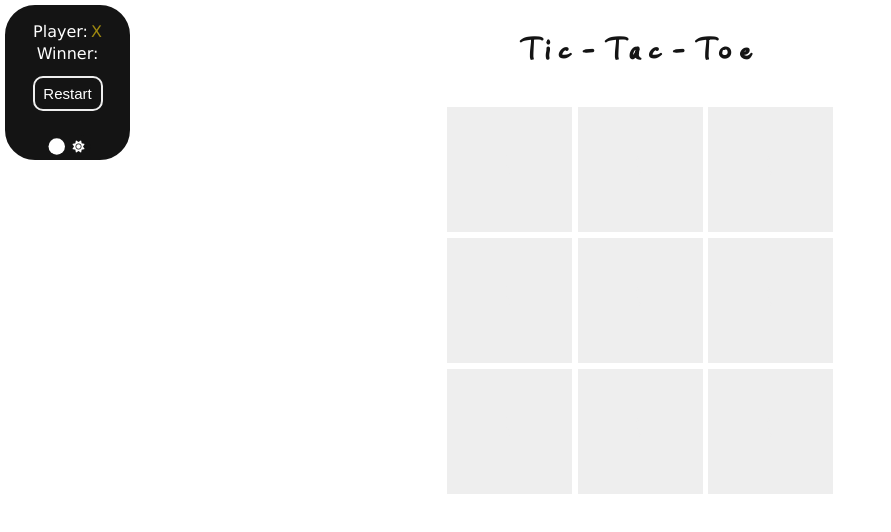
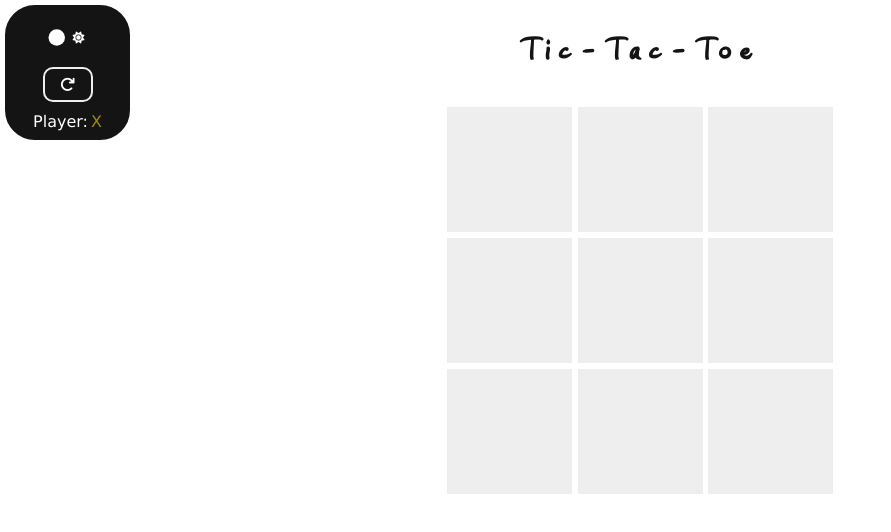
Before and after one commit to Jodecir/tic-tac-toe-dio, a plain HTML site: page index.html in a window 1280 px wide. Shown: the whole page, without its empty margins (0-891 px from the left). Drawn offline with Linux system fonts and the light colour scheme.

Commit message:
hud update & winner logo

```diff
--- a/css/style.css
+++ b/css/style.css
@@ -77,7 +77,7 @@ h1 {
   padding: 5px 0;
 }
 
-.info {
+.hud {
   border: 2px solid #141414;
   border-radius: 30px;
   background-color: #141414;
@@ -86,7 +86,7 @@ h1 {
   left: 5px;
   top: 5px;
   width: 125px;
-  height: 155px;
+  height: 135px;
   padding: 10px;
 }
 
@@ -99,9 +99,9 @@ button {
   background: var(--preto);
   border: 2px solid var(--cinza);
   color: var(--branco);
-  margin-top: 10px;
+  margin: 5px 0 10px;
   height: 35px;
-  width: 70px;
+  width: 50px;
   font-size: 15px;
   cursor: pointer;
   border-radius: 10px;
@@ -114,7 +114,7 @@ button {
   justify-content: center;
   align-items: center;
   border-radius: 50%;
-	height: 10vh;
+	height: 5vh;
 }
 
 .checkbox {
--- a/index.html
+++ b/index.html
@@ -12,7 +12,9 @@
 		<script src="js/dark-mode.js" defer></script>
   </head>
   <body>
-      <h1>Tic-Tac-Toe</h1>
+    <div class="winner">
+      <h1 id="selectedWinner">Tic-Tac-Toe</h1>
+    </div>
     </div>
 		<div id="game-container">
       <div class="tic-tac-toe">
@@ -33,19 +35,8 @@
         </div>
       </div>
     </div>
-    <div class="info">
+    <div class="hud">
       <div class="group">
-        <div class="player">
-          <label>Player:</label>
-          <label id="selectedPlayer"></label>
-        </div>
-        <div class="winner">
-          <label>Winner:</label>
-          <label id="selectedWinner"></label>
-        </div>
-        <div>
-          <button onclick="restart()">Restart</button>
-        </div>
 				<div class="dark-checkbox">
 					<input type="checkbox" class="checkbox" id="chk"/>
 					<label class="label" for="chk">
@@ -54,6 +45,13 @@
 						<div class="ball"></div>
           </label>
         </div>
+        <div>
+          <button onclick="restart()"><i class="fas fa-redo"></i></button>
+        </div>
+        <div class="player">
+          <label>Player:</label>
+          <label id="selectedPlayer"></label>
+        </div>
       </div>
     </div>
   </body>
--- a/js/script.js
+++ b/js/script.js
@@ -114,12 +114,12 @@ function changeWinner(box) {
   selectedWinner.innerHTML = winner;
 
   if(winner=='O') {
-    selectedWinner.innerText='X';
-    selectedWinner.style.color='#eecc0ea4';
+    selectedWinner.innerText='O Wins';
+    selectedWinner.style.color='#0eee46a4';
 
   }else{
-    selectedWinner.innerText='O';
-    selectedWinner.style.color='#0eee46a4';
+    selectedWinner.innerText='X Wins';
+    selectedWinner.style.color='#eecc0ea4';
   }
 }
 
@@ -140,7 +140,7 @@ function checkOrder(box1,box2,box3) {
 
 function restart() {
   winner = null;
-  selectedWinner.innerHTML = '';
+  selectedWinner.innerHTML = 'Tic-Tac-Toe';
 
   for (let i = 1; i <= 9; i++) {
       let box = document.getElementById(i);
```
